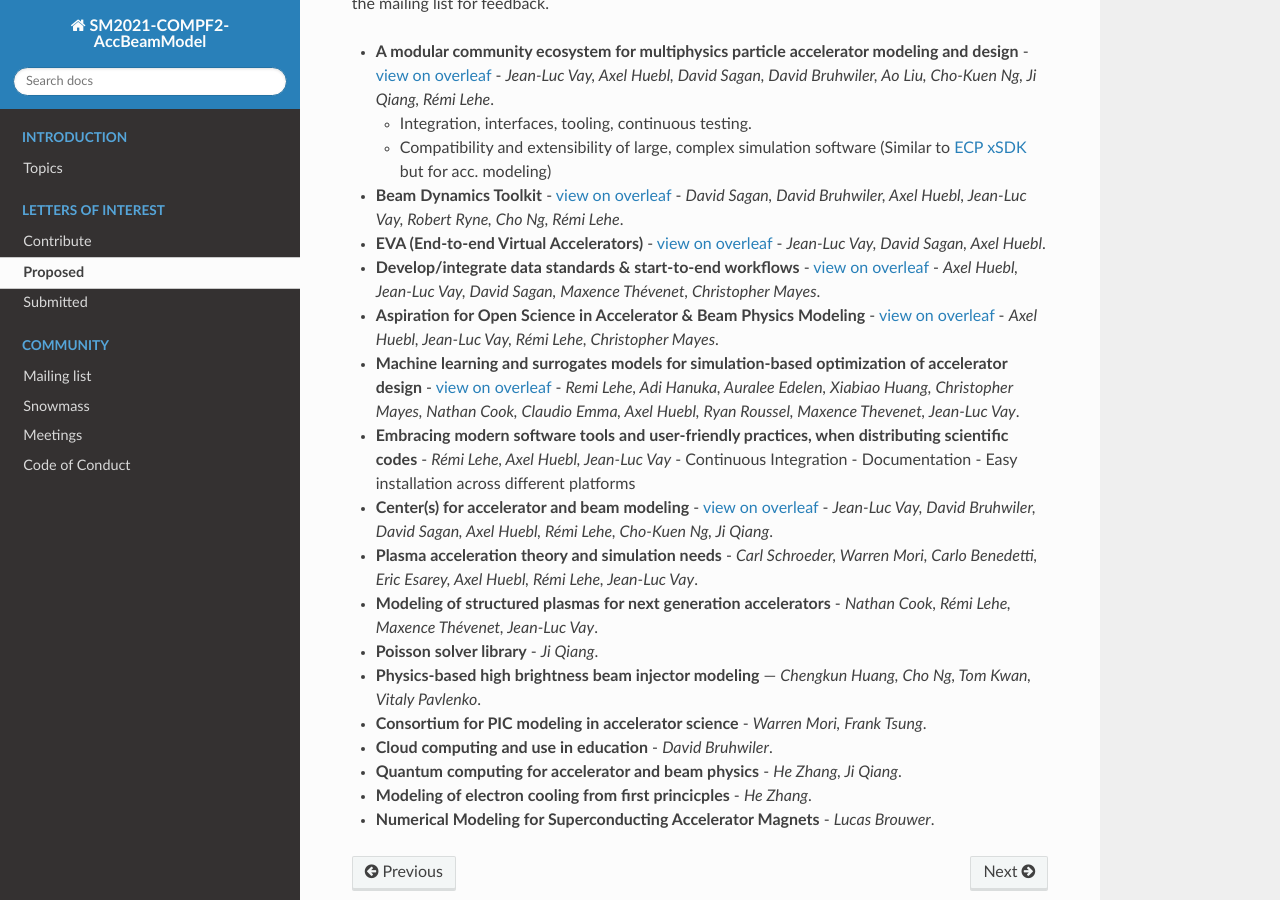
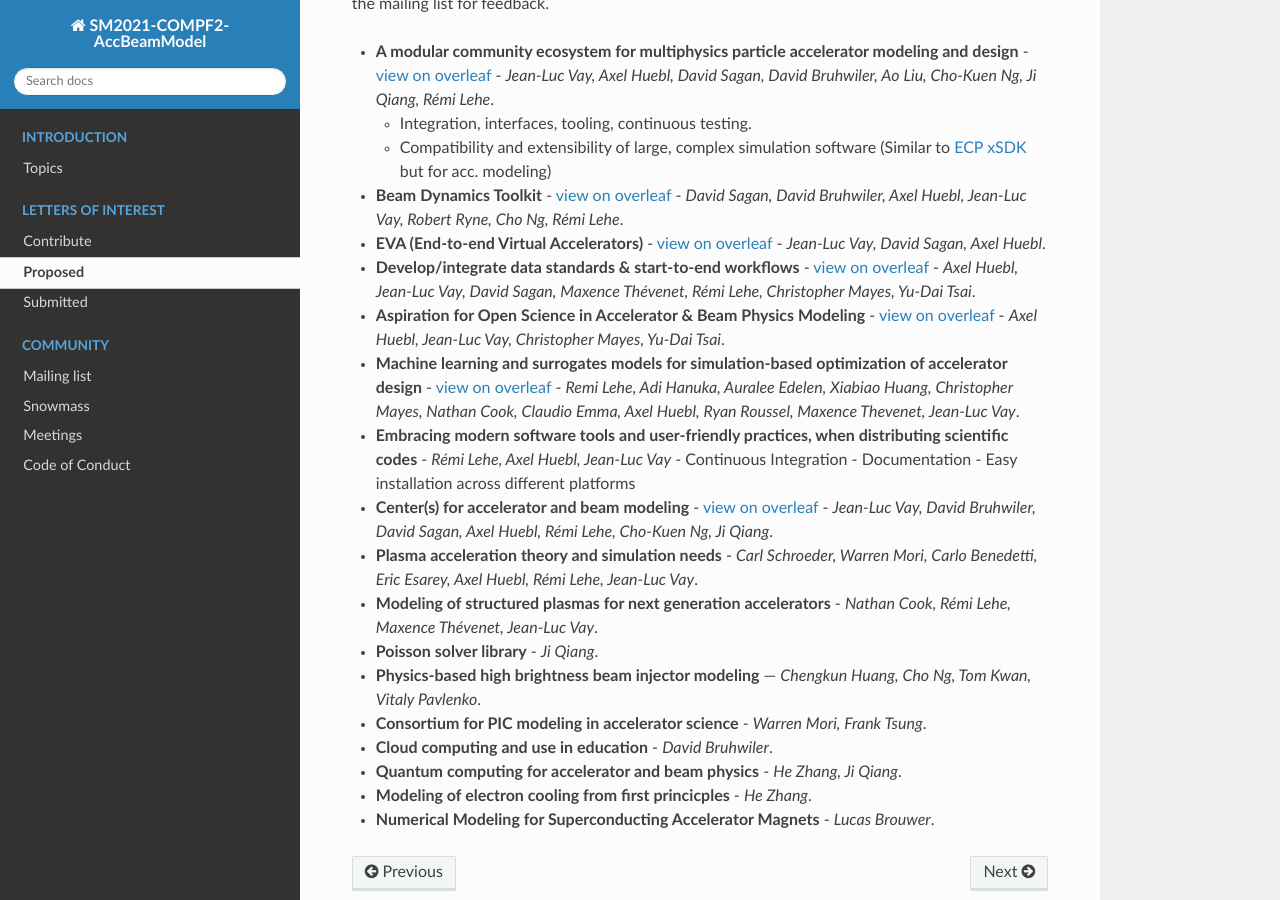
Before and after one commit to snowmass-compf2-accbeammodel/snowmass-compf2-accbeammodel.github.io, a Sphinx documentation site: the page built from docs/source/loi/proposed.rst, in a window 1280 px wide and 900 px high, scrolled down 384 px. Built offline with Sphinx 7.4.7 and the Read the Docs theme 2.0.0, drawn with Linux system fonts in a browser that asks for light colours.

Commit message:
Update endorsements

```diff
--- a/docs/source/loi/proposed.rst
+++ b/docs/source/loi/proposed.rst
@@ -17,8 +17,8 @@ For all other LOIs, please contact the mailing list for feedback.
   - Compatibility and extensibility of large, complex simulation software (Similar to `ECP xSDK <http://xsdk.info>`_ but for acc. modeling)
 - **Beam Dynamics Toolkit** - `view on overleaf <https://www.overleaf.com/read/rrsvsscfvfqt>`_ - *David Sagan, David Bruhwiler, Axel Huebl, Jean-Luc Vay, Robert Ryne, Cho Ng, Rémi Lehe*.
 - **EVA (End-to-end Virtual Accelerators)** - `view on overleaf <https://www.overleaf.com/read/mggpzqpjbjny>`_ - *Jean-Luc Vay, David Sagan, Axel Huebl*.
-- **Develop/integrate data standards & start-to-end workflows** - `view on overleaf <https://www.overleaf.com/read/xhkzttqhhkbk>`_ - *Axel Huebl, Jean-Luc Vay, David Sagan, Maxence Thévenet, Christopher Mayes*.
-- **Aspiration for Open Science in Accelerator & Beam Physics Modeling** - `view on overleaf <https://www.overleaf.com/read/bwntmgkyvyvc>`_ - *Axel Huebl, Jean-Luc Vay, Rémi Lehe, Christopher Mayes*.
+- **Develop/integrate data standards & start-to-end workflows** - `view on overleaf <https://www.overleaf.com/read/xhkzttqhhkbk>`_ - *Axel Huebl, Jean-Luc Vay, David Sagan, Maxence Thévenet, Rémi Lehe, Christopher Mayes, Yu-Dai Tsai*.
+- **Aspiration for Open Science in Accelerator & Beam Physics Modeling** - `view on overleaf <https://www.overleaf.com/read/bwntmgkyvyvc>`_ - *Axel Huebl, Jean-Luc Vay, Christopher Mayes, Yu-Dai Tsai*.
 - **Machine learning and surrogates models for simulation-based optimization of accelerator design** - `view on overleaf <https://www.overleaf.com/read/nmfxffwgvjgf>`_ - *Remi Lehe, Adi Hanuka, Auralee Edelen, Xiabiao Huang, Christopher Mayes, Nathan Cook, Claudio Emma, Axel Huebl, Ryan Roussel, Maxence Thevenet, Jean-Luc Vay*.
 - **Embracing modern software tools and user-friendly practices, when distributing scientific codes** - *Rémi Lehe, Axel Huebl, Jean-Luc Vay*
   - Continuous Integration
```
